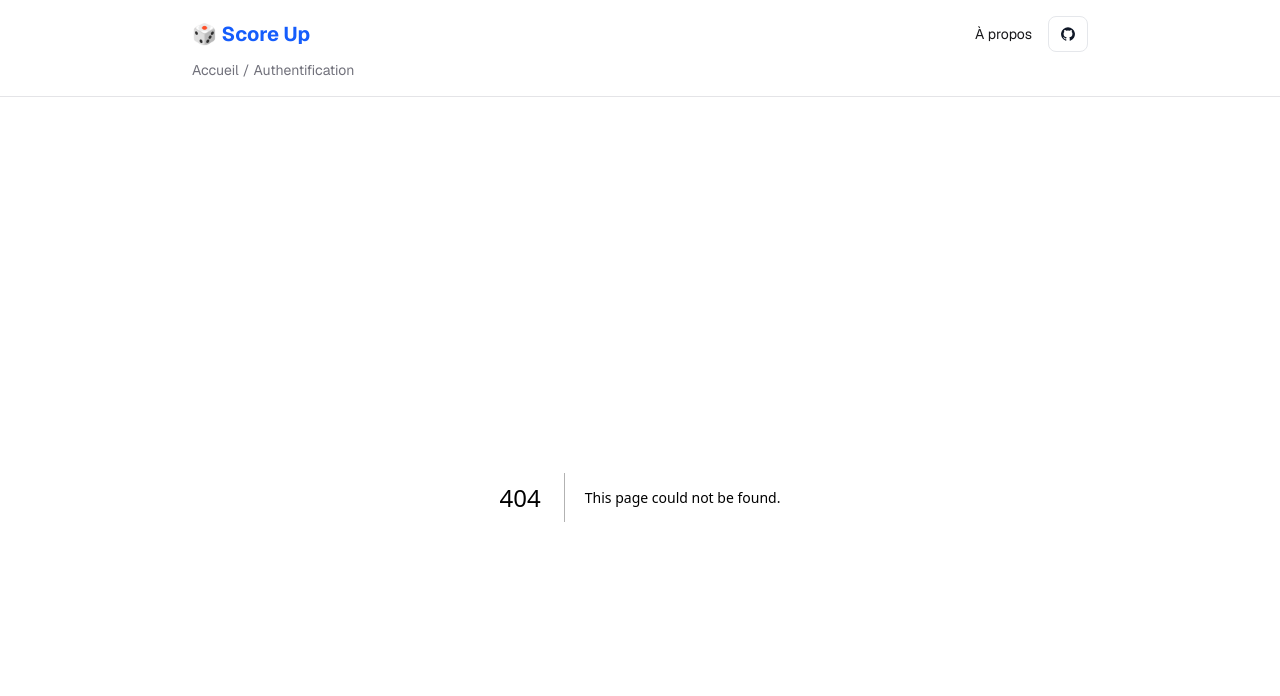
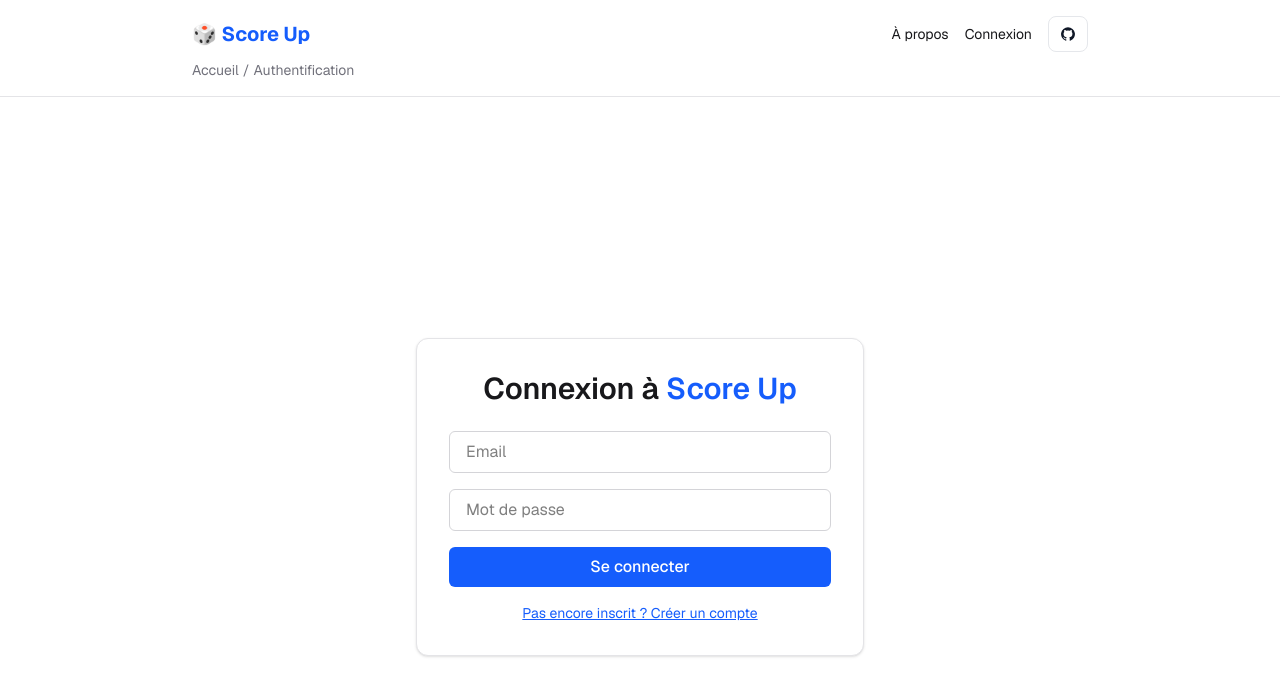
Before and after one commit to armanceau/score-up, a Next.js app in the folder my-app/: page /authentification in a window 1280 px wide. Before the commit this address had no page. Shown: the top 696 px of the page. Built offline with nearby package versions, Linux system fonts and the light colour scheme; no server answers.

Commit message:
feat(): authentification

```diff
--- a/my-app/package.json
+++ b/my-app/package.json
@@ -9,6 +9,7 @@
     "lint": "next lint"
   },
   "dependencies": {
+    "@supabase/supabase-js": "^2.55.0",
     "html2canvas-pro": "^1.5.11",
     "next": "15.4.3",
     "react": "19.1.0",
--- /dev/null
+++ b/my-app/src/app/authentification/page.tsx
@@ -0,0 +1,125 @@
+"use client";
+
+import { useEffect, useState } from "react";
+import { supabase } from "@/lib/supabaseClient";
+import { useRouter } from "next/navigation";
+
+export default function AuthForm() {
+  const [email, setEmail] = useState("");
+  const [password, setPassword] = useState("");
+  const [isSignUp, setIsSignUp] = useState(false);
+  const [message, setMessage] = useState("");
+  const [isError, setIsError] = useState(false);
+  const router = useRouter();
+
+  useEffect(() => {
+    const checkUser = async () => {
+      const { data } = await supabase.auth.getSession();
+      if (data.session?.user) {
+        setMessage("Vous êtes déjà connecté ! Redirection…");
+        setTimeout(() => {
+          router.push("/");
+        }, 3000);
+      }
+    };
+    checkUser();
+  }, []);
+
+  const handleAuth = async () => {
+    setMessage("");
+    setIsError(false);
+
+    if (!email || !password) {
+      setMessage("Veuillez remplir tous les champs.");
+      setIsError(true);
+      return;
+    }
+
+    try {
+      if (isSignUp) {
+        const { error } = await supabase.auth.signUp({ email, password });
+        if (error) {
+          setMessage(error.message);
+          setIsError(true);
+        } else {
+          setMessage("Inscription réussie ! Vérifie ton email pour confirmer.");
+          setIsError(false);
+        }
+      } else {
+        const { error } = await supabase.auth.signInWithPassword({
+          email,
+          password,
+        });
+        if (error) {
+          setMessage("Aïe, une erreur est survenue.");
+          setIsError(true);
+        } else {
+          setMessage("Connexion réussie ! Redirection en cours...");
+          setIsError(false);
+          setTimeout(() => {
+            router.push("/");
+          }, 2000);
+        }
+      }
+    } catch (err: unknown) {
+      setMessage("Une erreur est survenue. Réessaie plus tard.");
+      setIsError(true);
+      console.error(err);
+    }
+  };
+
+  return (
+    <main className="min-h-screen flex items-center justify-center bg-white dark:bg-black font-sans px-6 py-16">
+      <div className="w-full max-w-md p-8 bg-white dark:bg-zinc-900 rounded-xl border border-zinc-200 dark:border-zinc-700 transition-colors shadow-sm">
+        <h2 className="text-3xl font-semibold text-center mb-6 text-zinc-900 dark:text-zinc-100">
+          {isSignUp ? "Inscription" : "Connexion"} à{" "}
+          <span className="text-blue-600 dark:text-blue-400">Score Up</span>
+        </h2>
+
+        <div className="space-y-4">
+          <input
+            type="email"
+            placeholder="Email"
+            value={email}
+            onChange={(e) => setEmail(e.target.value)}
+            className="w-full px-4 py-2 rounded-md border border-zinc-300 dark:border-zinc-700 bg-white dark:bg-zinc-800 text-black dark:text-white focus:outline-none focus:ring-2 focus:ring-blue-500"
+          />
+          <input
+            type="password"
+            placeholder="Mot de passe"
+            value={password}
+            onChange={(e) => setPassword(e.target.value)}
+            className="w-full px-4 py-2 rounded-md border border-zinc-300 dark:border-zinc-700 bg-white dark:bg-zinc-800 text-black dark:text-white focus:outline-none focus:ring-2 focus:ring-blue-500"
+          />
+          <button
+            onClick={handleAuth}
+            className="w-full bg-blue-600 dark:bg-blue-500 text-white font-medium py-2 px-4 rounded-md hover:opacity-90 transition"
+          >
+            {isSignUp ? "S'inscrire" : "Se connecter"}
+          </button>
+        </div>
+
+        <p
+          className="mt-4 text-sm text-center text-blue-600 dark:text-blue-400 cursor-pointer underline"
+          onClick={() => setIsSignUp(!isSignUp)}
+        >
+          {isSignUp
+            ? "Déjà un compte ? Se connecter"
+            : "Pas encore inscrit ? Créer un compte"}
+        </p>
+
+        {message && (
+          <p
+            className={`mt-4 text-center text-sm ${
+              isError
+                ? "text-red-500 dark:text-red-400"
+                : "text-green-500 dark:text-green-400"
+            }`}
+          >
+            {message}
+          </p>
+        )}
+      </div>
+    </main>
+  );
+}
--- a/my-app/src/components/Navbar.tsx
+++ b/my-app/src/components/Navbar.tsx
@@ -1,11 +1,34 @@
 "use client";
 import Link from "next/link";
 import { usePathname } from "next/navigation";
+import { useEffect, useState } from "react";
+import { supabase } from "@/lib/supabaseClient";
 
 export default function Navbar() {
   const pathname = usePathname();
 
   const segments = pathname.split("/").filter(Boolean);
+  // eslint-disable-next-line @typescript-eslint/no-explicit-any
+  const [user, setUser] = useState<any>(null);
+
+  useEffect(() => {
+    const { data: listener } = supabase.auth.onAuthStateChange(
+      (_event, session) => {
+        setUser(session?.user ?? null);
+      }
+    );
+
+    return () => {
+      listener.subscription.unsubscribe();
+    };
+  }, []);
+
+  const handleLogout = async () => {
+    await supabase.auth.signOut();
+    setUser(null);
+  };
+
+  console.log("user connecté : " + user);
 
   return (
     <nav className="w-full border-b border-zinc-200 dark:border-zinc-800 px-6 py-4 bg-white dark:bg-zinc-950 text-zinc-900 dark:text-zinc-100">
@@ -22,6 +45,24 @@ export default function Navbar() {
             <Link href="/apropos" className="hover:underline">
               À propos
             </Link>
+
+            {user ? (
+              <>
+                <Link href="/historique" className="hover:underline">
+                  Historique
+                </Link>
+                <button
+                  onClick={handleLogout}
+                  className="inline-flex items-center gap-2 bg-red-50 dark:bg-red-900 text-red-700 cursor-pointer dark:text-red-300 border border-red-200 dark:border-red-700 px-2 h-9 rounded-md text-sm font-medium shadow-sm hover:bg-red-100 dark:hover:bg-red-800 transition-colors"
+                >
+                  Déconnexion
+                </button>
+              </>
+            ) : (
+              <Link href="/authentification" className="hover:underline">
+                Connexion
+              </Link>
+            )}
             <div className="col-span-2 sm:col-span-1">
               <a
                 href="https://github.com/armanceau/score-up"
--- /dev/null
+++ b/my-app/src/lib/supabaseClient.ts
@@ -0,0 +1,6 @@
+import { createClient } from '@supabase/supabase-js';
+
+export const supabase = createClient(
+  process.env.NEXT_PUBLIC_SUPABASE_URL!,
+  process.env.NEXT_PUBLIC_SUPABASE_ANON_KEY!
+);
```
Also changed, not shown: 1 other file (tests, documents, lock files or other folders).
